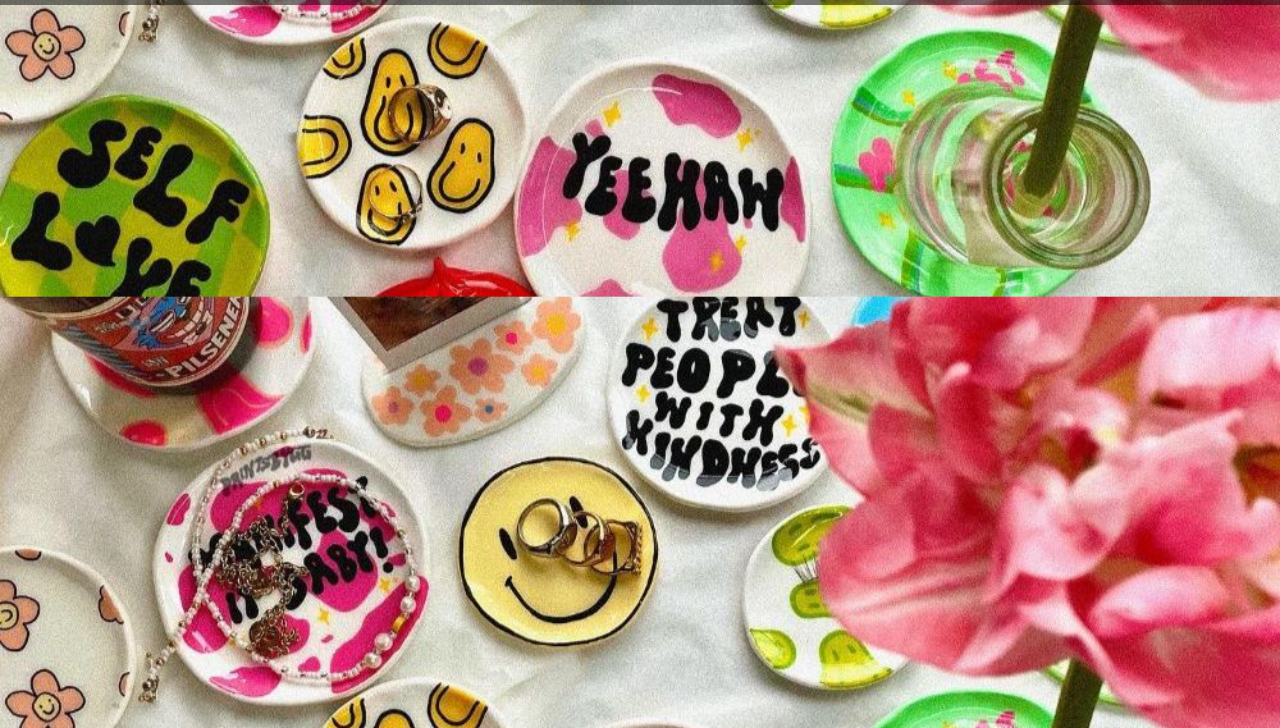
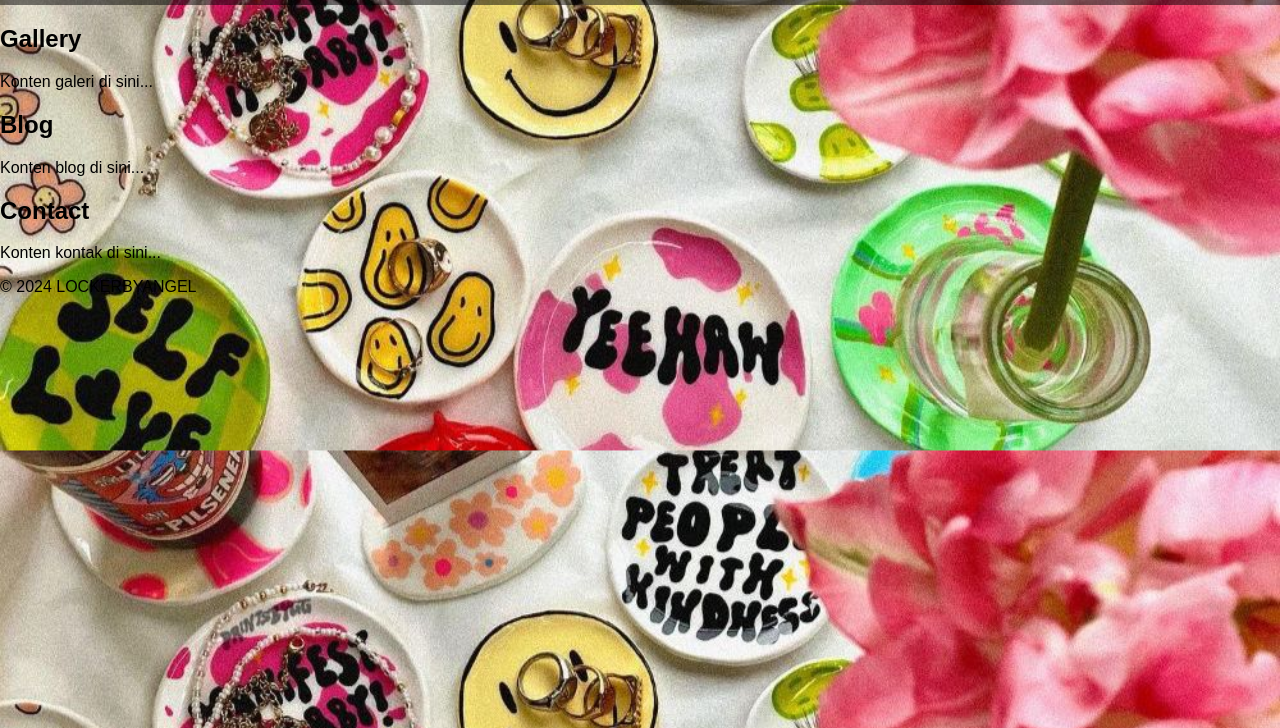
Before and after one commit to christlemaith/html, a plain HTML site: page index.html in a window 1280 px wide. Shown: the part 72-800 px from the top of the page. Drawn offline with Linux system fonts and the light colour scheme.

Commit message:
Update index.html

```diff
--- a/index.html
+++ b/index.html
@@ -1,19 +1,47 @@
 <!DOCTYPE html>
 <html lang="en">
+
 <head>
     <meta charset="UTF-8">
+    <meta http-equiv="X-UA-Compatible" content="IE=edge">
     <meta name="viewport" content="width=device-width, initial-scale=1.0">
-    <title>Project.01-HTML</title>
+    <title>LOCKERBYANGEL</title>
     <link rel="stylesheet" href="style.css">
 </head>
+
 <body>
     <header>
         <h1>LOCKERBYANGEL</h1>
         <nav>
-            <a href="gallery.html">Gallery</a>
-            <a href="blog.html">Blog</a>
-            <a href="contact.html">Contact</a>
+            <a href="#gallery">Gallery</a>
+            <a href="#blog">Blog</a>
+            <a href="#contact">Contact</a>
         </nav>
     </header>
+
+    <main>
+        <section id="gallery">
+            <h2>Gallery</h2>
+            <p>Konten galeri di sini...</p>
+        </section>
+
+        <section id="blog">
+            <h2>Blog</h2>
+            <p>Konten blog di sini...</p>
+        </section>
+
+        <section id="contact">
+            <h2>Contact</h2>
+            <p>Konten kontak di sini...</p>
+        </section>
+    </main>
+
+    <footer>
+        <p>© 2024 LOCKERBYANGEL</p>
+    </footer>
+
+
+    <script src="index.js"></script>
 </body>
+
 </html>
```
